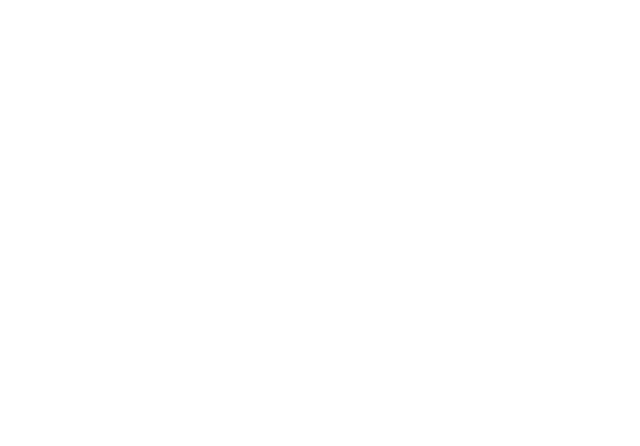
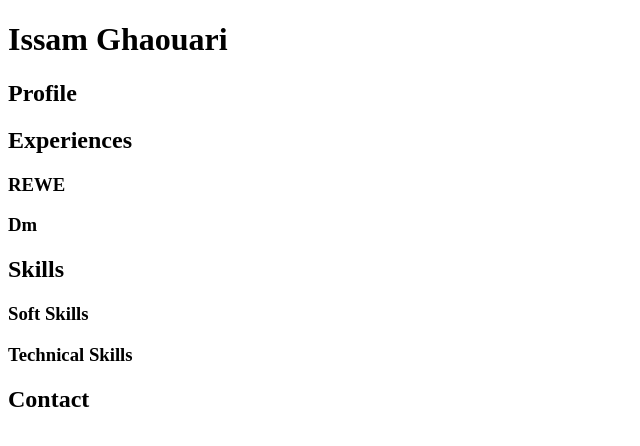
Before and after one commit to Issam-2/CV, a plain HTML site: page index.html in a window 1280 px wide. Shown: the whole page, without its empty margins (0-640 px from the left). Drawn offline with Linux system fonts and the light colour scheme.

Commit message:
basic-structure

```diff
--- a/index.html
+++ b/index.html
@@ -9,6 +9,38 @@
     <title>Der Lebenslauf von Issam Ghaouari</title>
 </head>
 <body>
+    <header>
+        <h1>Issam Ghaouari</h1>
+    </header>
+    <main>
+        <article>
+            <h2>Profile</h2>
+
+        </article>
+        <article>
+            <h2>Experiences</h2>
+            <section>
+                <h3>REWE</h3>
+            </section>
+            <section>
+                <h3>Dm</h3>
+            </section>
+        </article>
+        <article>
+            <h2>Skills</h2>
+            <section>
+                <h3>Soft Skills</h3>
+            </section>
+            <section>
+                <h3>Technical Skills</h3>
+            </section>
+        </article>
+        <article>
+            <h2>Contact</h2>
+        </article>
+
+
+    </main>
 
 </body>
 </html>
```
